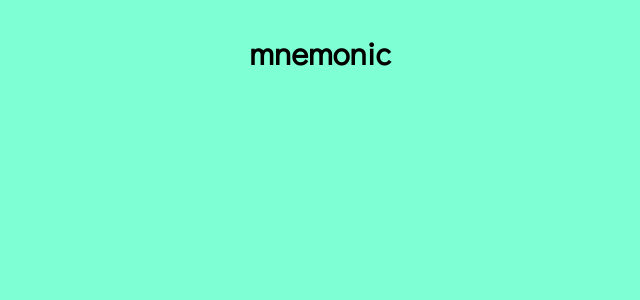
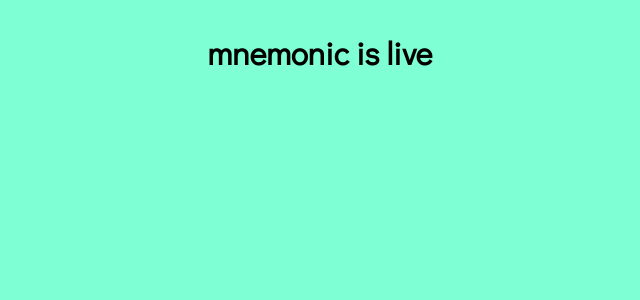
Before and after one commit to tobydawson1/mnemonic, a React (Create React App) app: page / in a window 1280 px wide. Shown: the top 300 px of the page, without its empty margins (320-960 px from the left). Built offline with nearby package versions, Linux system fonts and the light colour scheme.

Commit message:
heroku test

```diff
--- a/src/App.js
+++ b/src/App.js
@@ -5,7 +5,7 @@ function App() {
 
   return (
     <div className="App">
-      <h1>mnemonic</h1>
+      <h1>mnemonic is live</h1>
     </div>
   );
 };
```
Also changed, not shown: package.json (line endings or trailing spaces), 1 other file (tests, documents, lock files or other folders).
